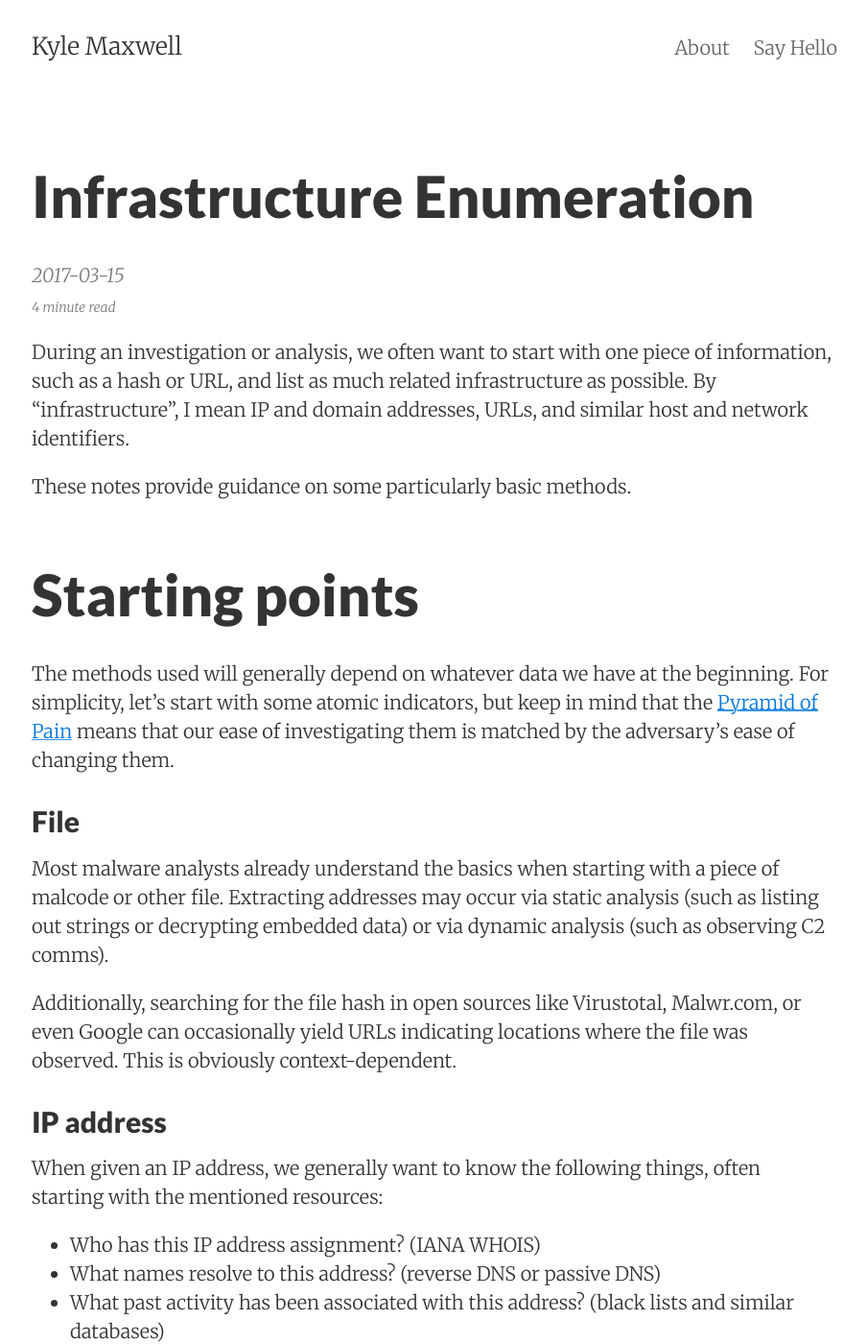
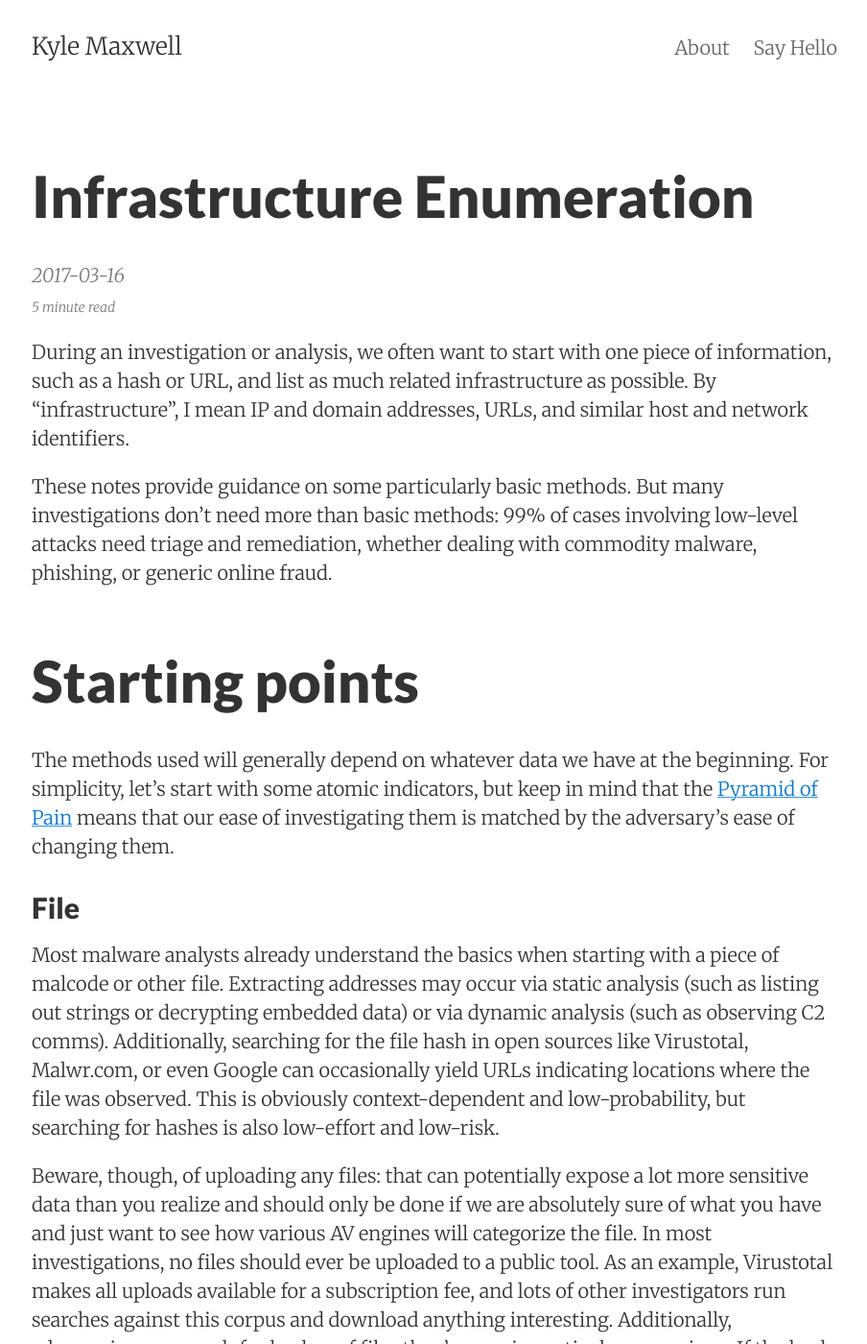
Before and after one commit to krmaxwell/krmaxwell.github.io, a Jekyll site: the page built from _posts/2017-03-16-infrastructure-enumeration.md, in a window 1280 px wide and 1400 px high. Shown: the whole window at 96% size, without its empty margins (187-1091 px from the left). Built offline with Jekyll 4.4.1, drawn with Linux system fonts in a browser that asks for light colours; nearby versions of some CDN libraries; some of the changed text lies outside the part shown.

Commit message:
A bit more text on maltego

```diff
--- a/_posts/2017-03-15-infrastructure-enumeration.md
+++ b/_posts/2017-03-16-infrastructure-enumeration.md
@@ -6,7 +6,7 @@
 
 During an investigation or analysis, we often want to start with one piece of information, such as a hash or URL, and list as much related infrastructure as possible. By "infrastructure", I mean IP and domain addresses, URLs, and similar host and network identifiers.
 
-These notes provide guidance on some particularly basic methods.
+These notes provide guidance on some particularly basic methods. But many investigations don't need more than basic methods: 99% of cases involving low-level attacks need triage and remediation, whether dealing with commodity malware, phishing, or generic online fraud.
 
 # Starting points
 
@@ -14,9 +14,9 @@
 
 ## File
 
-Most malware analysts already understand the basics when starting with a piece of malcode or other file. Extracting addresses may occur via static analysis (such as listing out strings or decrypting embedded data) or via dynamic analysis (such as observing C2 comms).
+Most malware analysts already understand the basics when starting with a piece of malcode or other file. Extracting addresses may occur via static analysis (such as listing out strings or decrypting embedded data) or via dynamic analysis (such as observing C2 comms).  Additionally, searching for the file hash in open sources like Virustotal, Malwr.com, or even Google can occasionally yield URLs indicating locations where the file was observed. This is obviously context-dependent and low-probability, but searching for hashes is also low-effort and low-risk.
 
-Additionally, searching for the file hash in open sources like Virustotal, Malwr.com, or even Google can occasionally yield URLs indicating locations where the file was observed. This is obviously context-dependent.
+Beware, though, of uploading any files: that can potentially expose a lot more sensitive data than you realize and should only be done if we are absolutely sure of what you have and just want to see how various AV engines will categorize the file. In most investigations, no files should ever be uploaded to a public tool. As an example, Virustotal makes all uploads available for a subscription fee, and lots of other investigators run searches against this corpus and download anything interesting. Additionally, adversaries can search for hashes of files they've run in particular campaigns. If the hash shows up, they know somebody has detected something and can adjust quickly. Uploading files gives away intelligence pointlessly.
 
 ## IP address
 
@@ -61,15 +61,20 @@
 - **Files:** VirusTotal, Malwr
 - **WHOIS:** DomainTools (includes reverse and historical)
 - **Passive DNS:** PassiveTotal, VirusTotal
+- **Reverse DNS:** Spyonweb, Robtex, Hurricane Electric
 - **Historical activity:** IPVoid/URLVoid, VirusTotal, other OSINT
 
 # Tools
 
-In some cases, these sources include programmatic access (APIs), but for small jobs analysts may wish to look things up manually.
+In some cases, these sources include programmatic access (APIs), but for small jobs analysts may wish to look things up manually. I also have a collection of small Python scripts to query data sources, organize the data, and output in a text template. For those comfortable working directly with code, [Jupyter (IPython) Notebook](http://jupyter.org/) has no equal for mixing code, data, and documentation (notes).
 
-I generally either use Maltego whenever possible, which is purpose-built for this. However, occasionally some transforms are not working completely reliably.
+## Maltego
 
-The rest of the time, I have a collection of small Python scripts to query data sources and organize the data. When working more intensely and not using Maltego, I will work directly in a Python REPL (either the default shell or IPython).
+I generally either use Maltego whenever possible, which is purpose-built for pivoting.
+
+In fact, I've made available a set of [Maltego transforms](https://github.com/krmaxwell/spyonweb) to query Spyonweb. You'll need your own [Spyonweb API key](https://api.spyonweb.com/) first. They have a free tier although the Basic level is really affordable. You can either set up your own remote transforms with my code or use [this seed](https://cetas.paterva.com/TDS/runner/showseed/Ej0UmwSl3GrA) in Maltego directly and use my server.
+
+Note: I don't have any association with Spyonweb or DevHQ (the company behind it). I'm just a paying customer who has made my own tool available to you.
 
 # Other comments
 
```
